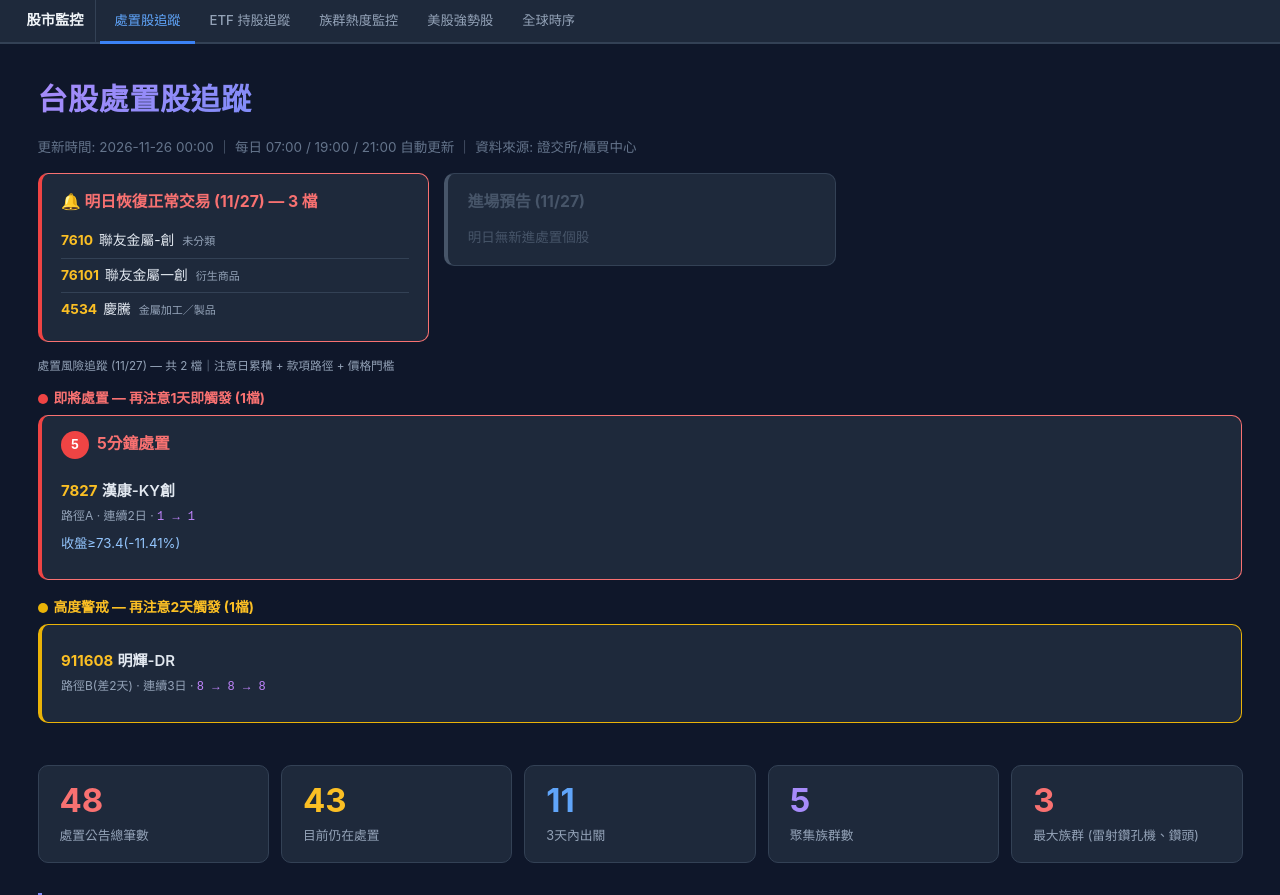
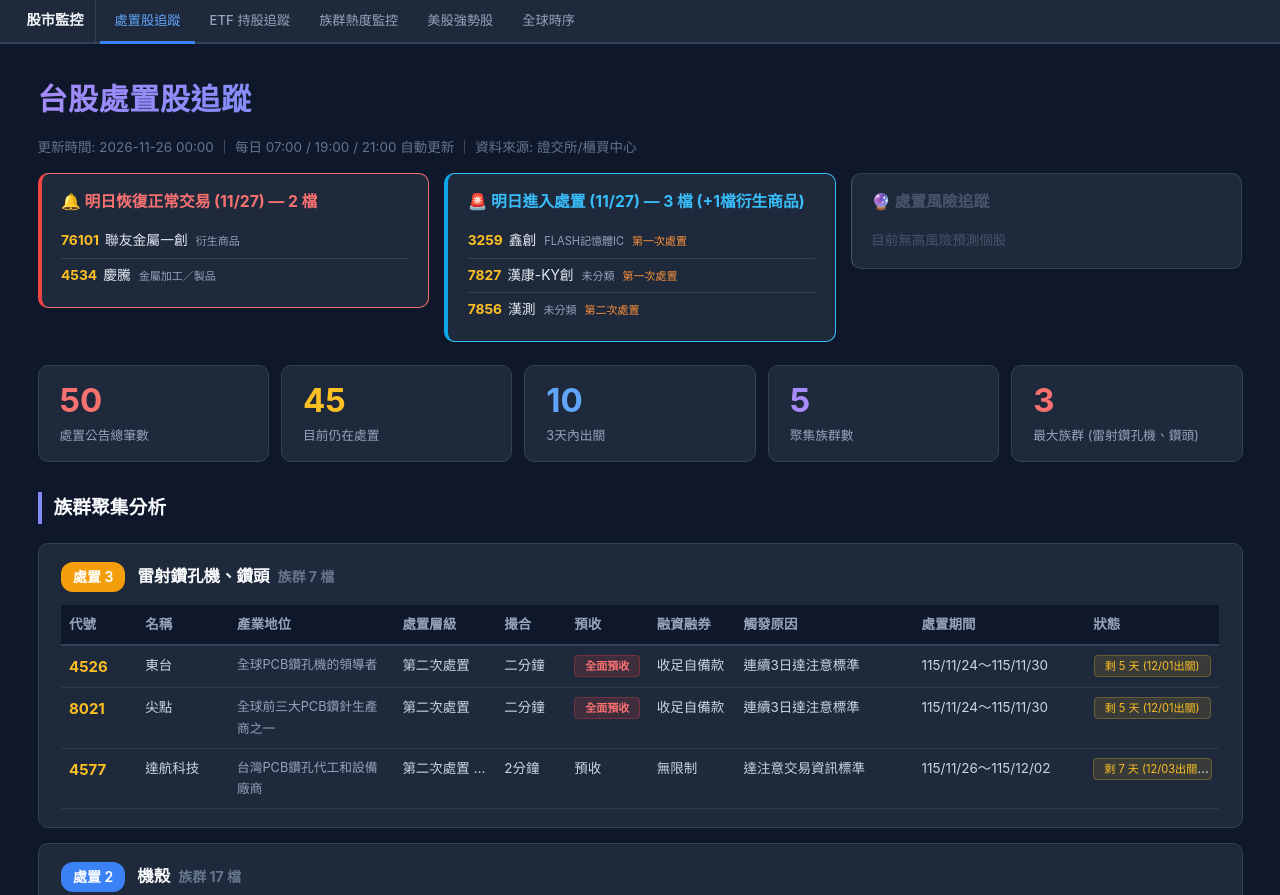
Before and after one commit to kuhper/punish-stock-report, a plain HTML site: page punish.html in a window 1280 px wide. Shown: the top 895 px of the page. Drawn offline with Linux system fonts and the light colour scheme.

Commit message:
更新處置股報告 2026-11-26 19:56

```diff
--- a/punish.html
+++ b/punish.html
@@ -173,48 +173,30 @@ function switchTab(tabName) {
   </div>
   <div class="header-cards">
     <div class="tomorrow-exit">
-  <div class="te-title">🔔 明日恢復正常交易 (11/27) — 3 檔</div>
-  <ul class="te-list"><li><span class="te-code">7610</span>聯友金屬-創 <span class="te-ind">未分類</span></li>
-<li><span class="te-code">76101</span>聯友金屬一創 <span class="te-ind">衍生商品</span></li>
+  <div class="te-title">🔔 明日恢復正常交易 (11/27) — 2 檔</div>
+  <ul class="te-list"><li><span class="te-code">76101</span>聯友金屬一創 <span class="te-ind">衍生商品</span></li>
 <li><span class="te-code">4534</span>慶騰 <span class="te-ind">金屬加工／製品</span></li>
 </ul>
 </div>
 
-    <div class="tomorrow-enter empty">
-  <div class="te-title" style="color:#475569;">進場預告 (11/27)</div>
-  <span class="te-none">明日無新進處置個股</span>
+    <div class="tomorrow-enter">
+  <div class="te-title">🚨 明日進入處置 (11/27) — 3 檔 (+1檔衍生商品)</div>
+  <ul class="te-list"><li><span class="te-code">3259</span>鑫創 <span class="te-ind">FLASH記憶體IC</span> <span class="te-measure">第一次處置</span></li>
+<li><span class="te-code">7827</span>漢康-KY創 <span class="te-ind">未分類</span> <span class="te-measure">第一次處置</span></li>
+<li><span class="te-code">7856</span>漢測 <span class="te-ind">未分類</span> <span class="te-measure">第二次處置</span></li>
+</ul>
 </div>
-    <div class="pred-wrap">
-  <div style="color:#94a3b8;font-size:0.78em;margin-bottom:6px;">處置風險追蹤 (11/27) — 共 2 檔｜注意日累積 + 款項路徑 + 價格門檻</div>
-  <div class="pred-tier">
-  <div class="pred-tier-header pred-tier-imminent">即將處置 — 再注意1天即觸發 (1檔)</div>
-  <div class="pred-cards"><div class="predict-card predict-5min">
-  <div class="te-title"><span class="pred-badge pred-badge-5">5</span> 5分鐘處置</div>
-  <div class="pred-item">
-  <div class="pred-stock"><span class="pred-code">7827</span> <span class="pred-name">漢康-KY創</span></div>
-  <div class="pred-meta">路徑A · 連續2日 · <span class="pred-tl">1 → 1</span></div>
-  <div class="pred-cond pred-low">收盤≥73.4(-11.41%)</div>
-</div>
-
-</div></div>
-</div><div class="pred-tier">
-  <div class="pred-tier-header pred-tier-alert">高度警戒 — 再注意2天觸發 (1檔)</div>
-  <div class="predict-card predict-alert">
-  <div class="pred-item">
-  <div class="pred-stock"><span class="pred-code">911608</span> <span class="pred-name">明輝-DR</span></div>
-  <div class="pred-meta">路徑B(差2天) · 連續3日 · <span class="pred-tl">8 → 8 → 8</span></div>
-</div>
-
-  </div>
-</div>
+    <div class="predict-card empty">
+  <div class="te-title" style="color:#475569;">🔮 處置風險追蹤</div>
+  <span class="te-none">目前無高風險預測個股</span>
 </div>
   </div>
 </div>
 
 <div class="stats">
-  <div class="stat-card danger"><div class="num">48</div><div class="label">處置公告總筆數</div></div>
-  <div class="stat-card warn"><div class="num">43</div><div class="label">目前仍在處置</div></div>
-  <div class="stat-card info"><div class="num">11</div><div class="label">3天內出關</div></div>
+  <div class="stat-card danger"><div class="num">50</div><div class="label">處置公告總筆數</div></div>
+  <div class="stat-card warn"><div class="num">45</div><div class="label">目前仍在處置</div></div>
+  <div class="stat-card info"><div class="num">10</div><div class="label">3天內出關</div></div>
   <div class="stat-card purple"><div class="num">5</div><div class="label">聚集族群數</div></div>
   <div class="stat-card danger"><div class="num">3</div><div class="label">最大族群 (雷射鑽孔機、鑽頭)</div></div>
 </div>
@@ -248,8 +230,8 @@ function switchTab(tabName) {
   <table>
     <colgroup><col style="width:60px"><col style="width:72px"><col style="width:130px"><col style="width:80px"><col style="width:55px"><col style="width:65px"><col style="width:68px"><col style="width:140px"><col style="width:135px"><col style="width:105px"></colgroup>
     <thead><tr><th>代號</th><th>名稱</th><th>產業地位</th><th>處置層級</th><th>撮合</th><th>預收</th><th>融資融券</th><th>觸發原因</th><th>處置期間</th><th>狀態</th></tr></thead>
-    <tbody><tr><td class="code">7610</td><td>聯友金屬-創</td><td class="pos wrap" title=""></td><td>第一次處置</td><td>二分鐘</td><td><span>條件式預收</span></td><td>無限制</td><td class="wrap">連續3日達注意標準</td><td>115/11/20～115/11/26</td><td class="status"><span class="tag-soon">明日 11/27 09:00出關</span></td></tr>
-<tr><td class="code">7856</td><td>漢測</td><td class="pos wrap" title=""></td><td>第一次處置</td><td>2分鐘</td><td><span>條件式預收</span></td><td>無限制</td><td class="wrap">達注意交易資訊標準</td><td>115/11/24～115/11/30</td><td class="status"><span class="tag-near">剩 5 天 (12/01出關)</span></td></tr>
+    <tbody><tr><td class="code">7827</td><td>漢康-KY創</td><td class="pos wrap" title=""></td><td>第一次處置</td><td>二分鐘</td><td><span>條件式預收</span></td><td>無限制</td><td class="wrap">連續3日達注意標準</td><td>115/11/27～115/12/03</td><td class="status"><span class="tag-near">剩 8 天 (12/04出關)</span></td></tr>
+<tr><td class="code">7856</td><td>漢測</td><td class="pos wrap" title=""></td><td>第二次處置 (累計2次)</td><td>2分鐘</td><td><span>預收</span></td><td>無限制</td><td class="wrap">達注意交易資訊標準</td><td>115/11/27～115/12/03</td><td class="status"><span class="tag-near">剩 8 天 (12/04出關)</span></td></tr>
 </tbody>
   </table>
 </div>
@@ -264,7 +246,7 @@ function switchTab(tabName) {
   </table>
 </div>
 <div class="cluster-card">
-  <h3><span class="badge" style="background:#dc2626">處置 14</span> 衍生商品</h3>
+  <h3><span class="badge" style="background:#dc2626">處置 15</span> 衍生商品</h3>
   <table>
     <colgroup><col style="width:60px"><col style="width:72px"><col style="width:130px"><col style="width:80px"><col style="width:55px"><col style="width:65px"><col style="width:68px"><col style="width:140px"><col style="width:135px"><col style="width:105px"></colgroup>
     <thead><tr><th>代號</th><th>名稱</th><th>產業地位</th><th>處置層級</th><th>撮合</th><th>預收</th><th>融資融券</th><th>觸發原因</th><th>處置期間</th><th>狀態</th></tr></thead>
@@ -282,6 +264,7 @@ function switchTab(tabName) {
 <tr><td class="code">89966</td><td>高力六</td><td class="pos wrap" title=""></td><td>第一次處置</td><td>2分鐘</td><td><span>條件式預收</span></td><td>無限制</td><td class="wrap">10日內6次達注意標準</td><td>115/11/24～115/11/30</td><td class="status"><span class="tag-near">剩 5 天 (12/01出關)</span></td></tr>
 <tr><td class="code">030852</td><td>日月光群益64購02</td><td class="pos wrap" title=""></td><td>第一次處置</td><td>二分鐘</td><td><span>條件式預收</span></td><td>無限制</td><td class="wrap">連續3日達注意標準</td><td>115/11/25～115/12/01</td><td class="status"><span class="tag-near">剩 6 天 (12/02出關)</span></td></tr>
 <tr><td class="code">072069</td><td>普安國票5C購01</td><td class="pos wrap" title=""></td><td>第一次處置</td><td>二分鐘</td><td><span>條件式預收</span></td><td>無限制</td><td class="wrap">連續3日達注意標準</td><td>115/11/25～115/12/01</td><td class="status"><span class="tag-near">剩 6 天 (12/02出關)</span></td></tr>
+<tr><td class="code">61828</td><td>合晶八</td><td class="pos wrap" title=""></td><td>第一次處置</td><td>2分鐘</td><td><span>條件式預收</span></td><td>無限制</td><td class="wrap">達注意交易資訊標準</td><td>115/11/27～115/12/03</td><td class="status"><span class="tag-near">剩 8 天 (12/04出關)</span></td></tr>
 </tbody>
   </table>
 </div>
@@ -293,11 +276,12 @@ function switchTab(tabName) {
 <div class="cluster-card">
 <table>
   <thead><tr><th style="width:90px">出關日</th><th style="width:70px">倒數</th><th style="width:50px">檔數</th><th>個股</th></tr></thead>
-  <tbody><tr class="highlight"><td>2026-11-27</td><td>明日恢復</td><td><strong>3</strong> 檔</td><td>7610 聯友金屬-創(未分類), 4534 慶騰(金屬加工／製品), 76101 聯友金屬一創(衍生商品)</td></tr>
+  <tbody><tr class="highlight"><td>2026-11-27</td><td>明日恢復</td><td><strong>2</strong> 檔</td><td>4534 慶騰(金屬加工／製品), 76101 聯友金屬一創(衍生商品)</td></tr>
 <tr class="highlight"><td>2026-11-28</td><td>剩 2 天</td><td><strong>8</strong> 檔</td><td>037648 國巨統一5C購01(衍生商品), 2305 全友(掃瞄器), 6538 倉和(電子其他), 65381 倉和一(衍生商品), 7584 樂意(PC遊戲), 81551 博智一(衍生商品), 3491 昇達科(通訊設備零組件), 34913 昇達科三(衍生商品)</td></tr>
-<tr class="highlight"><td>2026-12-01</td><td>剩 5 天</td><td><strong>21</strong> 檔</td><td>3653 健策(其他散熱零件), 4526 東台(工具機), 4927 泰鼎-KY(印刷電路板), 6451 訊芯-KY(IC封裝), 6715 嘉基(連接線材), 8021 尖點(雷射鑽孔機、鑽頭), 8996 高力(金屬加工／製品), 1569 濱川(模具沖壓), 3081 聯亞(光通訊元件磊晶), 30811 聯亞一(衍生商品), 30812 聯亞二(衍生商品), 3162 精確(汽機車零組件), 3354 律勝(軟板基板), 3363 上詮(光纖被動元件), 7856 漢測(未分類), 80212 尖點二(衍生商品), 80213 尖點三(衍生商品), 8042 金山電(鋁質電解電容), 80426 金山電六(衍生商品), 89965 高力五(衍生商品), 89966 高力六(衍生商品)</td></tr>
+<tr class="highlight"><td>2026-12-01</td><td>剩 5 天</td><td><strong>20</strong> 檔</td><td>3653 健策(其他散熱零件), 4526 東台(工具機), 4927 泰鼎-KY(印刷電路板), 6451 訊芯-KY(IC封裝), 6715 嘉基(連接線材), 8021 尖點(雷射鑽孔機、鑽頭), 8996 高力(金屬加工／製品), 1569 濱川(模具沖壓), 3081 聯亞(光通訊元件磊晶), 30811 聯亞一(衍生商品), 30812 聯亞二(衍生商品), 3162 精確(汽機車零組件), 3354 律勝(軟板基板), 3363 上詮(光纖被動元件), 80212 尖點二(衍生商品), 80213 尖點三(衍生商品), 8042 金山電(鋁質電解電容), 80426 金山電六(衍生商品), 89965 高力五(衍生商品), 89966 高力六(衍生商品)</td></tr>
 <tr class="highlight"><td>2026-12-02</td><td>剩 6 天</td><td><strong>7</strong> 檔</td><td>030852 日月光群益64購02(衍生商品), 072069 普安國票5C購01(衍生商品), 3443 創意(ASIC), 6456 GIS-KY(觸控面板), 3287 廣寰科(電競週邊), 3693 營邦(伺服器機殼), 4716 大立(合成樹脂)</td></tr>
 <tr class="highlight"><td>2026-12-03</td><td>剩 7 天</td><td><strong>4</strong> 檔</td><td>3532 台勝科(矽晶圓), 3593 力銘(塑膠射出), 4577 達航科技(雷射鑽孔機、鑽頭), 6697 東捷資訊(企業資源規劃)</td></tr>
+<tr class="highlight"><td>2026-12-04</td><td>剩 8 天</td><td><strong>4</strong> 檔</td><td>7827 漢康-KY創(未分類), 3259 鑫創(FLASH記憶體IC), 61828 合晶八(衍生商品), 7856 漢測(未分類)</td></tr>
 </tbody>
 </table>
 </div>
@@ -314,11 +298,11 @@ function switchTab(tabName) {
 </colgroup>
   <thead><tr><th>代號</th><th>名稱</th><th>產業</th><th>產業地位</th><th>處置層級</th><th>撮合</th><th>預收</th><th>融資融券</th><th>觸發原因</th><th>處置期間</th><th>狀態</th></tr></thead>
   <tbody><tr><td class="code">3443</td><td>創意</td><td>ASIC</td><td class="pos wrap" title="台積電轉投資之設計IP與客製化ASIC廠">台積電轉投資之設計IP與客製化ASIC廠</td><td>第一次處置</td><td>二分鐘</td><td><span>條件式預收</span></td><td>收足自備款</td><td class="wrap">連續3日達注意標準</td><td>115/11/25～115/12/01</td><td class="status"><span class="tag-near">剩 6 天 (12/02出關)</span></td></tr>
+<tr><td class="code">3259</td><td>鑫創</td><td>FLASH記憶體IC</td><td class="pos wrap" title="從事NAND Flash控制IC及MEMS麥克風IC設計廠">從事NAND Flash控制IC及MEMS麥克風IC設計廠</td><td>第一次處置</td><td>10分鐘</td><td><span>預收</span></td><td>無限制</td><td class="wrap">達注意交易資訊標準</td><td>115/11/27～115/12/03</td><td class="status"><span class="tag-near">剩 8 天 (12/04出關)</span></td></tr>
 <tr><td class="code">6451</td><td>訊芯-KY</td><td>IC封裝</td><td class="pos wrap" title="鴻海集團轉投資系統模組封裝廠">鴻海集團轉投資系統模組封裝廠</td><td>第一次處置</td><td>二分鐘</td><td><span>條件式預收</span></td><td>收足自備款</td><td class="wrap">連續3日達注意標準</td><td>115/11/24～115/11/30</td><td class="status"><span class="tag-near">剩 5 天 (12/01出關)</span></td></tr>
 <tr><td class="code">7584</td><td>樂意</td><td>PC遊戲</td><td class="pos wrap" title="台灣知名遊戲代理營運商">台灣知名遊戲代理營運商</td><td>第一次處置</td><td>2分鐘</td><td><span>條件式預收</span></td><td>無限制</td><td class="wrap">達注意交易資訊標準</td><td>115/11/23～115/11/27</td><td class="status"><span class="tag-soon">剩 2 天 (11/28出關)</span></td></tr>
 <tr><td class="code">6697</td><td>東捷資訊</td><td>企業資源規劃</td><td class="pos wrap" title="東元旗下ERP整合規劃廠">東元旗下ERP整合規劃廠</td><td>第二次處置</td><td>2分鐘</td><td><span>預收</span></td><td>無限制</td><td class="wrap">達注意交易資訊標準</td><td>115/11/26～115/12/02</td><td class="status"><span class="tag-near">剩 7 天 (12/03出關)</span></td></tr>
 <tr><td class="code">3693</td><td>營邦</td><td>伺服器機殼</td><td class="pos wrap" title="台灣伺服器機箱兼系統平台服務商">台灣伺服器機箱兼系統平台服務商</td><td>第一次處置</td><td>2分鐘</td><td><span>條件式預收</span></td><td>無限制</td><td class="wrap">達注意交易資訊標準</td><td>115/11/25～115/12/01</td><td class="status"><span class="tag-near">剩 6 天 (12/02出關)</span></td></tr>
-<tr><td class="code">3441</td><td>聯一光</td><td>光學鏡片／頭</td><td class="pos wrap" title="台灣光學鏡頭上游專業光學毛胚廠">台灣光學鏡頭上游專業光學毛胚廠</td><td>第二次處置</td><td>2分鐘</td><td><span>預收</span></td><td>無限制</td><td class="wrap">達注意交易資訊標準</td><td>115/11/17～115/11/25</td><td class="status"><span class="tag-out">11/26 09:00已出關</span></td></tr>
 <tr><td class="code">3363</td><td>上詮</td><td>光纖被動元件</td><td class="pos wrap" title="台灣光纖被動元件大廠">台灣光纖被動元件大廠</td><td>第一次處置</td><td>2分鐘</td><td><span>條件式預收</span></td><td>無限制</td><td class="wrap">達注意交易資訊標準</td><td>115/11/24～115/11/30</td><td class="status"><span class="tag-near">剩 5 天 (12/01出關)</span></td></tr>
 <tr><td class="code">3081</td><td>聯亞</td><td>光通訊元件磊晶</td><td class="pos wrap" title="生產砷化鎵與磷化銦為基板的磊晶廠">生產砷化鎵與磷化銦為基板的磊晶廠</td><td>第一次處置</td><td>2分鐘</td><td><span>條件式預收</span></td><td>無限制</td><td class="wrap">達注意交易資訊標準</td><td>115/11/24～115/11/30</td><td class="status"><span class="tag-near">剩 5 天 (12/01出關)</span></td></tr>
 <tr><td class="code">3653</td><td>健策</td><td>其他散熱零件</td><td class="pos wrap" title="台灣均熱片兼LED導線架供應商">台灣均熱片兼LED導線架供應商</td><td>第一次處置</td><td>二分鐘</td><td><span>條件式預收</span></td><td>收足自備款</td><td class="wrap">連續3日達注意標準</td><td>115/11/24～115/11/30</td><td class="status"><span class="tag-near">剩 5 天 (12/01出關)</span></td></tr>
```
